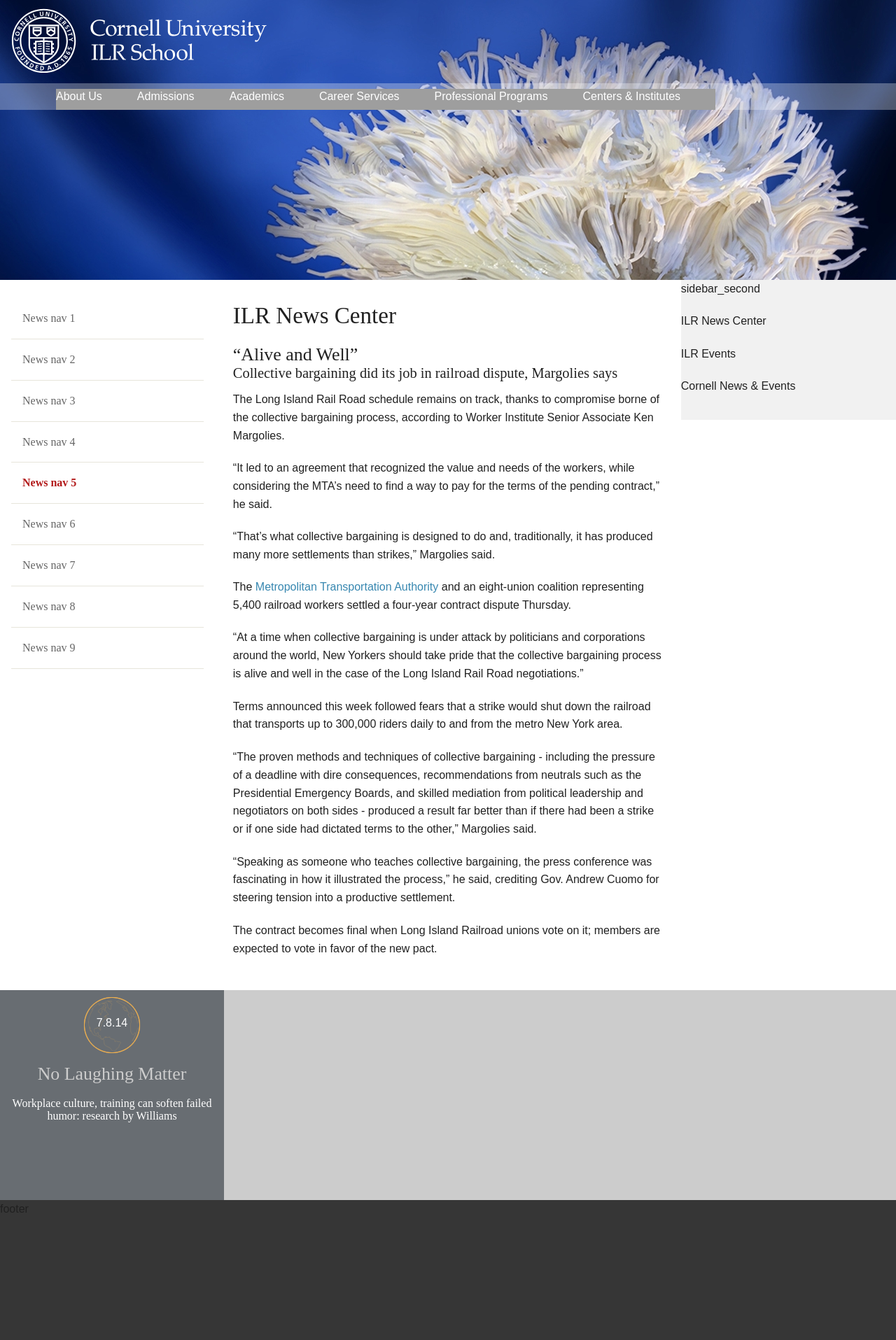
After one commit to ilrWebServices/frontend-sandbox, a PHP site: page /index-nav-inside.php in a window 1280 px wide. The commit adds this page. Shown: the whole page at 70% size. Run offline with PHP 8.4, Linux system fonts and the light colour scheme; some libraries are stand-ins or nearby versions; grey boxes are pictures that could not be loaded.

Commit message:
adds a nav and image for feature

```diff
--- /dev/null
+++ b/docroot/index-nav-inside.php
@@ -0,0 +1,117 @@
+<?php
+include("includes/header.php");
+?>
+
+<div class="wrapper">
+
+  <div id="featured" class="region">
+    <div id="banner">
+      <img src="images/CU-ILR.svg" width="399" height="115" alt="Cornell University" title="Cornell University" />
+    </div>
+    <nav>
+      <ul>
+      <li>About Us</li>
+      <li>Admissions</li>
+      <li>Academics</li>
+      <li>Career Services</li>
+      <li>Professional Programs</li>
+      <li>Centers &amp; Institutes</li>
+      </ul>
+    </nav>
+    <!-- <p>highlighted</p> -->
+  </div>
+
+  <div id="content" class="region">
+    <h1>ILR News Center</h1>
+    <h2>“Alive and Well”</h2>
+    <h3>Collective bargaining did its job in railroad dispute, Margolies says</h3>
+    <p>The Long Island Rail Road schedule remains on track, thanks to compromise borne of the collective bargaining process, according to Worker Institute Senior Associate Ken Margolies.</p>
+    <p>“It led to an agreement that recognized the value and needs of the workers, while considering the MTA’s need to find a way to pay for the terms of the pending contract,” he said.</p>
+    <p>“That’s what collective bargaining is designed to do and, traditionally, it has produced many more settlements than strikes,” Margolies said.</p>
+    <p>The <a href="">Metropolitan Transportation Authority</a> and an eight-union coalition representing 5,400 railroad workers settled a four-year contract dispute Thursday.</p>
+    <p>“At a time when collective bargaining is under attack by politicians and corporations around the world, New Yorkers should take pride that the collective bargaining process is alive and well in the case of the Long Island Rail Road negotiations.”</p>
+    <p>Terms announced this week followed fears that a strike would shut down the railroad that transports up to 300,000 riders daily to and from the metro New York area.</p>
+    <p>“The proven methods and techniques of collective bargaining - including the pressure of a deadline with dire consequences, recommendations from neutrals such as the Presidential Emergency Boards, and skilled mediation from political leadership and negotiators on both sides - produced a result far better than if there had been a strike or if one side had dictated terms to the other,” Margolies said.</p>
+    <p>“Speaking as someone who teaches collective bargaining, the press conference was fascinating in how it illustrated the process,” he said, crediting Gov. Andrew Cuomo for steering tension into a productive settlement.</p>
+    <p>The contract becomes final when Long Island Railroad unions vote on it; members are expected to vote in favor of the new pact.</p>
+  </div>
+
+  <div id="sidebar_first" class="region">
+    <!-- <p>sidebar_first</p> -->
+    <ul class="menu">
+      <li><a href="">News nav 1</a></li>
+      <li><a href="">News nav 2</a></li>
+      <li><a href="">News nav 3</a></li>
+      <li><a href="">News nav 4</a></li>
+      <li><a class="active" href="">News nav 5</a></li>
+      <li><a href="">News nav 6</a></li>
+      <li><a href="">News nav 7</a></li>
+      <li><a href="">News nav 8</a></li>
+      <li><a href="">News nav 9</a></li>
+    </ul>
+  </div>
+
+  <div id="sidebar_second" class="region">
+    <p>sidebar_second</p>
+    <p>ILR News Center</p>
+    <p>ILR Events</p>
+    <p>Cornell News &amp; Events</p>
+  </div>
+
+  <div id="content_bottom" class="region" data-eq-pts="small: 480, medium: 769, large: 1025">
+    <article role="article" id="node-6816" class="node node-news-item node-teaser contextual-links-region clearfix" data-eq-pts="small: 100, medium: 300, large: 600, full: 900">
+      <h2><a href="/news/no-laughing-matter">No Laughing Matter</a></h2>
+
+      <div class="content">
+        <div class="field field-name-field-published-date field-type-datetime field-label-hidden">
+          <div class="field-items">
+            <div class="field-item even">
+              <!-- <span class="date-display-single">Tuesday, July, 7 2014</span> -->
+              <span class="date-display-single">7.8.14</span>
+            </div>
+          </div>
+        </div>
+
+        <div class="field field-name-field-image field-type-image field-label-hidden">
+          <div class="field-items">
+            <div class="field-item even">
+              <a href="/news/no-laughing-matter">
+                <img src="images/MicheleWilliams-100x100.jpg" width="100" height="100" alt="Workplace culture, training can soften failed humor" title="Workplace culture, training can soften failed humor" />
+              </a>
+            </div>
+          </div>
+        </div>
+
+        <div class="field field-name-field-description field-type-text field-label-hidden">
+          <div class="field-items">
+            <div class="field-item even">
+              Workplace culture, training can soften failed humor: research by Williams
+            </div>
+          </div>
+        </div>
+      </div>
+    </article>
+  </div> <!-- end content_bottom -->
+
+  <!-- <div id="content_bottom" class="region layout4x8">
+    <div class="eventSlug">
+      <p class="date"><em>5</em><span>/</span>23 - 25</p>
+      <h2>2014 Commencement Weekend</h2>
+      <p>The 146th Commencement Ceremony will be held on Sunday, May 25, 2014 at Schoellkopf Stadium</p>
+    </div>
+    <div class="profile">
+      <p class="name">Sally Student &lsquo;14</p>
+      <p>Why I chose the MILR</p>
+      <img src="images/student.jpg" />
+    </div>
+  </div> -->
+
+  <footer class="region">
+    <p>footer</p>
+  </footer>
+
+</div>
+
+<?php
+include("includes/footer.php");
+?>
--- a/docroot/scss/components/_nav.scss
+++ b/docroot/scss/components/_nav.scss
@@ -1,3 +1,15 @@
 nav {
+  background: rgba(255,255,255,0.3);
+  // margin-top: 100px;
   h2 { @extend .hidden; }
+  ul {
+    padding-left: 80px;
+    li {
+      color: #fff;
+      line-height: 2.4;
+      margin: 0;
+      padding: 0 50px 0 0;
+      float: left;
+    }
+  }
 }
--- a/docroot/scss/layout/_regions.scss
+++ b/docroot/scss/layout/_regions.scss
@@ -17,7 +17,8 @@
     background: $gray-light;
   }
   &#featured {
-    background: orange;
+    background: orange url(../images/brain-3D.jpg) no-repeat top center;
+    background-size: 100%;
   }
   &#highlighted {
     background: red;
```
Also changed, not shown: docroot/css/style.css, docroot/images/CU-ILR.svg (added), docroot/images/CU-logo.svg (added), docroot/images/brain-3D.jpg (added).
